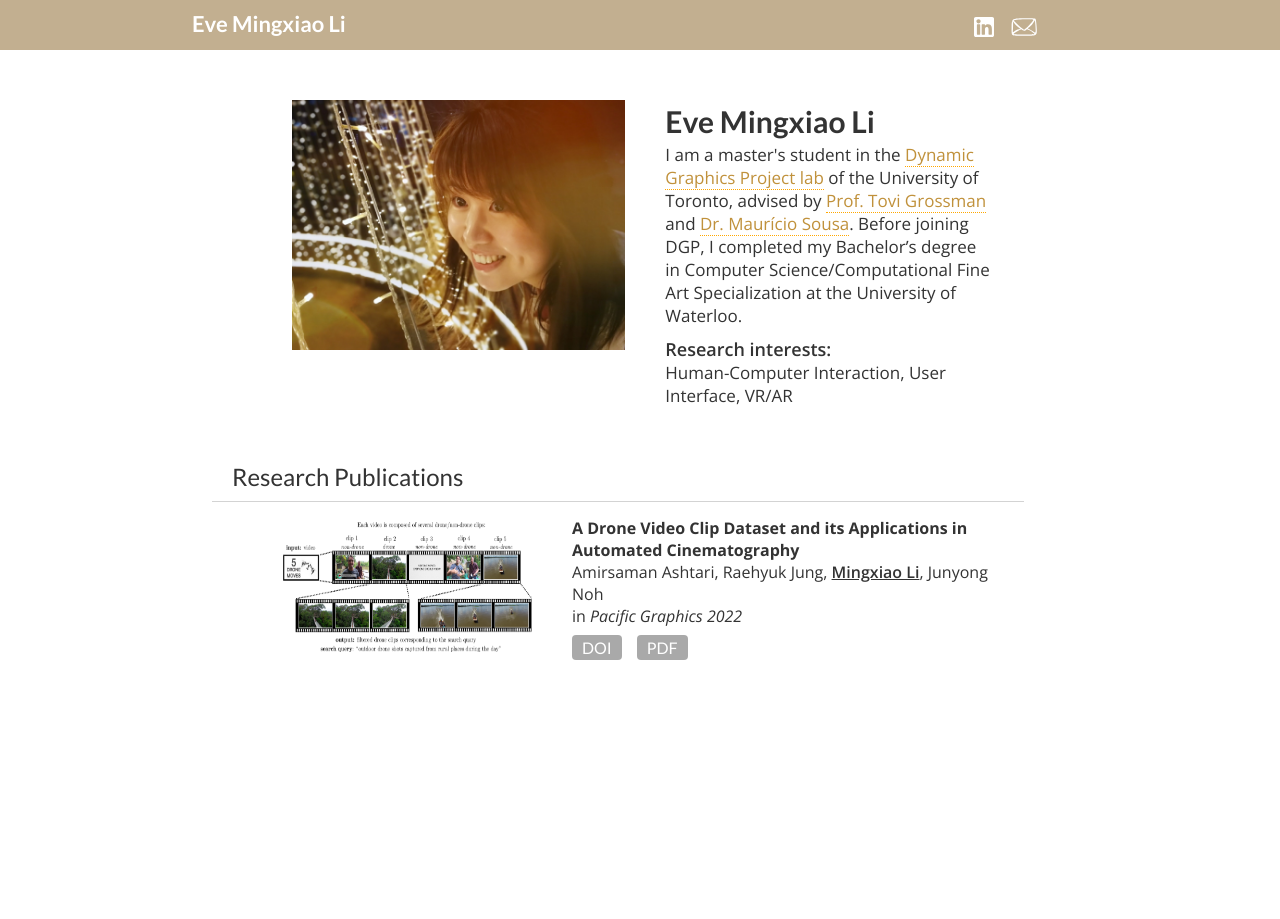
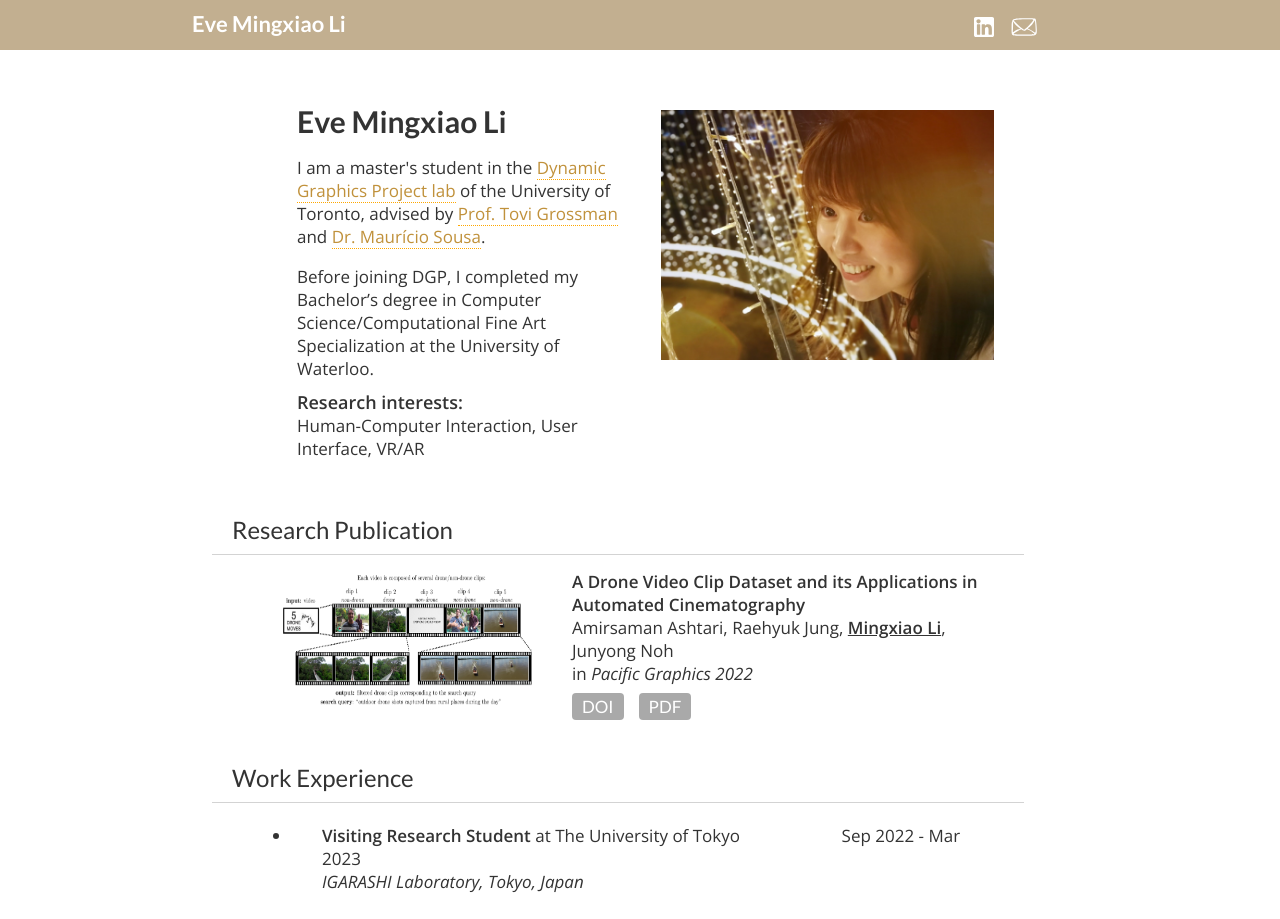
Before and after one commit to evelimx/evelimx.github.io, a React (Create React App) app: page / in a window 1280 px wide. Before the commit the page ends 800 px from the top, so only its background shows below. Built offline with nearby package versions, Linux system fonts and the light colour scheme; some icons are missing.

Commit message:
work preview

```diff
--- a/src/components/about/about.js
+++ b/src/components/about/about.js
@@ -3,13 +3,13 @@ import Profile from './profile.JPG';
 
 const About = () => (
     <div className="about-container">
-        <img src={Profile} />
         <div className="self-description-container">
             <div className="my-name">
                 Eve Mingxiao Li
             </div>
             <div className="paragraph">
-                I am a master's student in the <a href="https://www.dgp.toronto.edu/" target="_blank">Dynamic Graphics Project lab</a> of the University of Toronto, advised by <a href="https://www.tovigrossman.com/" target="_blank">Prof. Tovi Grossman</a> and <a href="https://mauriciosousa.github.io/" target="_blank">Dr. Maurício Sousa</a>. Before joining DGP, I completed my Bachelor’s degree in Computer Science/Computational Fine Art Specialization at the University of Waterloo.
+                <p>I am a master's student in the <a href="https://www.dgp.toronto.edu/" target="_blank">Dynamic Graphics Project lab</a> of the University of Toronto, advised by <a href="https://www.tovigrossman.com/" target="_blank">Prof. Tovi Grossman</a> and <a href="https://mauriciosousa.github.io/" target="_blank">Dr. Maurício Sousa</a>.</p>
+                Before joining DGP, I completed my Bachelor’s degree in Computer Science/Computational Fine Art Specialization at the University of Waterloo.
             </div>
             <div className="paragraph">
                 <div className="semibold">
@@ -18,6 +18,7 @@ const About = () => (
                 <div>Human-Computer Interaction, User Interface, VR/AR</div>
             </div>
         </div>
+        <img src={Profile} />
     </div>
 );
 
--- a/src/components/research/research.js
+++ b/src/components/research/research.js
@@ -5,7 +5,7 @@ import ResearchPreview from './research_preview.js';
 const Research = () => (
     <div className="research-section">
         <div className="section-title">
-            Research Publications
+            Research Publication
         </div>
         <div>
             {ResearchProjects.map((research) =>
--- /dev/null
+++ b/src/components/work/work.js
@@ -0,0 +1,21 @@
+import React from "react";
+import WorkExperience from '../../data/work.json';
+import WorkPreview from './work_experience.js';
+
+const Work = () => (
+    <div className="work-section">
+        <div className="section-title">
+            Work Experience
+        </div>
+        <div>
+            <ul>
+            {WorkExperience.map((work) =>
+                <WorkPreview key={work.id} work={work}
+                />)}
+
+            </ul>
+        </div>
+    </div>
+);
+
+export default Work;
--- /dev/null
+++ b/src/components/work/work_experience.js
@@ -0,0 +1,20 @@
+import React from "react";
+
+const Work = ({work}) => (
+    <div className="work_preview">
+        <li>
+        <div className="descriptions">
+            <div>
+                <div className="position">
+                    <span className="title">{work.title}</span> at {work.company} &nbsp; &nbsp; &nbsp; &nbsp; &nbsp; &nbsp; &nbsp; &nbsp; &nbsp; &nbsp; &nbsp; {work.time}
+                </div>
+                <div className="location">
+                    <div>{work.location}</div>
+                </div>
+            </div>
+        </div>
+        </li>
+    </div>
+);
+
+export default Work;
--- /dev/null
+++ b/src/data/work.json
@@ -0,0 +1,11 @@
+[
+    {
+        "id": 1,
+        "title": "Visiting Research Student",
+        "company": "The University of Tokyo",
+        "location": "IGARASHI Laboratory, Tokyo, Japan",
+        "time": "Sep 2022 - Mar 2023",
+        "description": "",
+        "thumbnail": "drone.png"
+    }
+]
--- a/src/pages/index.js
+++ b/src/pages/index.js
@@ -2,6 +2,7 @@ import React from "react";
 import Navbar from "../components/nav-bar/nav-bar";
 import About from "../components/about/about"
 import Research from "../components/research/research";
+import Work from "../components/work/work"
 
 const MainPage = () => {
     return (
@@ -12,6 +13,9 @@ const MainPage = () => {
                 <div id="research">
                     <Research />
                 </div>
+                <div id="work">
+                    <Work />
+                </div>
             </div>
         </div>
     );
--- a/src/styles/about.scss
+++ b/src/styles/about.scss
@@ -5,7 +5,7 @@
   color: $textColor;
 
   img {
-    margin: 40px 30px 30px 100px;
+    margin: 50px 30px 10px 0px;
     display: inline-block;
     height: 250px;
   }
@@ -13,7 +13,7 @@
   .self-description-container {
     width: 600px;
     font-family: $textFont;
-    margin: 43px 30px 10px 10px;
+    margin: 43px 30px 10px 105px;
     //line-height: 27px;
     font-size: 17px;
     display: inline-block;
--- a/src/styles/publication.scss
+++ b/src/styles/publication.scss
@@ -13,7 +13,7 @@
       display: flex;
       margin: 10px 20px 10px 40px;
       font-family: $textFont;
-      font-size: 16px;
+      font-size: 17px;
 
       .thumbnail {
         margin: 10px 10px 10px 30px;
@@ -28,7 +28,7 @@
         margin: 5px 10px 10px 30px;
         align-self: right;
         .title {
-          font-weight: 700;
+          font-weight: 600;
         }
 
         .author {
--- a/src/styles/styles.scss
+++ b/src/styles/styles.scss
@@ -2,6 +2,7 @@
 @import './navbar.scss';
 @import './about.scss';
 @import './publication.scss';
+@import './work.scss';
 
 div.page-container {
   margin: 0;
--- /dev/null
+++ b/src/styles/work.scss
@@ -0,0 +1,37 @@
+@import 'general';
+
+.work-section {
+  color: $textColor;
+  margin-top: 20px;
+  margin-left: 20px;
+
+  .section-title {
+    @include section-title();
+  }
+
+  .work_preview {
+    display: flex;
+    margin: 10px 20px 10px 40px;
+    font-family: $textFont;
+    font-size: 17px;
+
+    .descriptions {
+      margin: 5px 10px 10px 30px;
+      align-self: right;
+      .title {
+        font-weight: 600;
+      }
+
+      .location {
+        div {
+          display: inline;
+          font-style: italic;
+        }
+      }
+
+      .description {
+        margin-top: 16px;
+      }
+    }
+  }
+}
```
